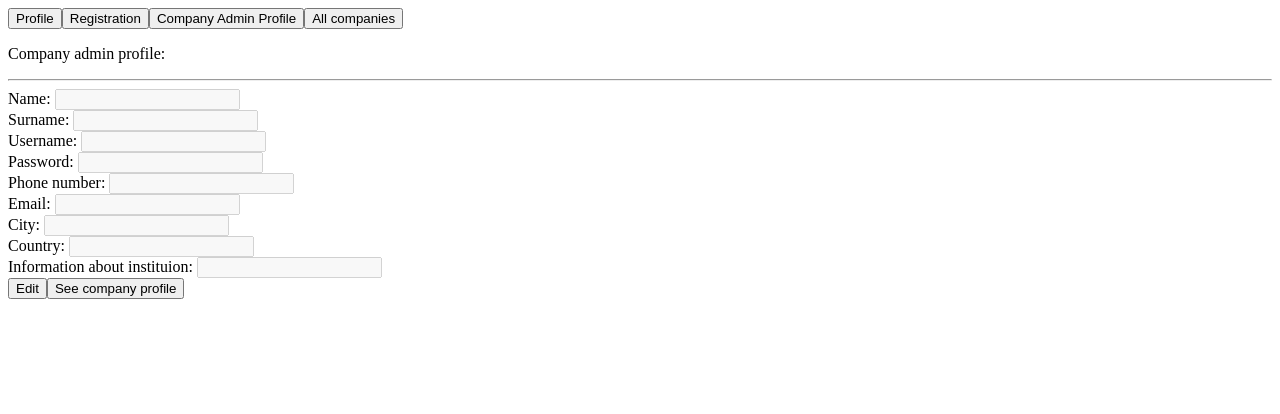
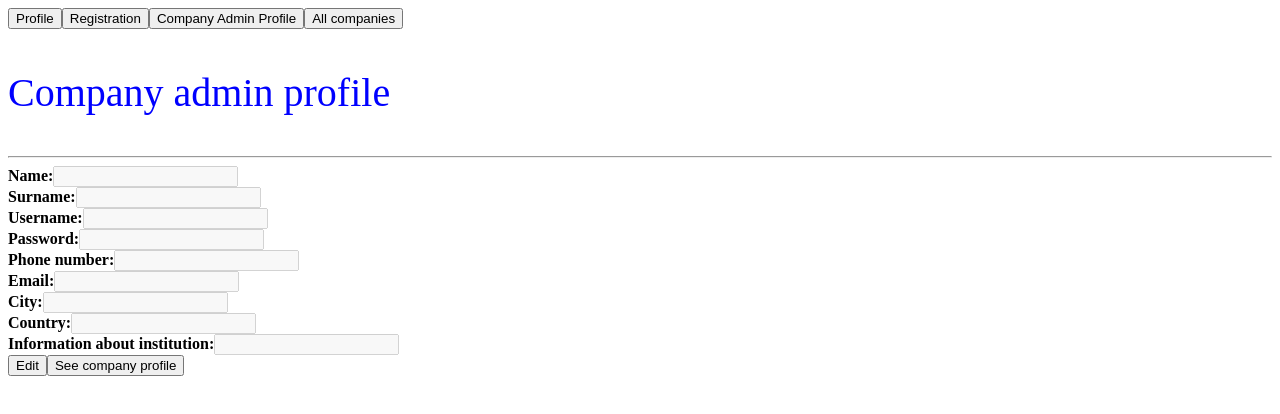
Before and after one commit to ISA-Tim6/Medical-Equipment-front-end, an Angular app: page /company-admin-profile in a window 1280 px wide. Shown: the top 414 px of the page. Built offline with nearby package versions, Linux system fonts and the light colour scheme; no server answers.

Commit message:
feat: Companies overview added

```diff
--- a/src/app/feature-modules/companies-overview/companies-overview.component.css
+++ b/src/app/feature-modules/companies-overview/companies-overview.component.css
@@ -1,7 +1,7 @@
 td{
     border: 2px solid blue;
     background-color: beige;
-    width: 5cm;
+    width: 8cm;
 }
 
 span{
@@ -9,3 +9,8 @@ span{
     color:blue;
     margin-left: 5px;
 }
+
+p{
+    color: Blue;
+    font-size: 5vh;
+}
--- a/src/app/feature-modules/companies-overview/companies-overview.component.html
+++ b/src/app/feature-modules/companies-overview/companies-overview.component.html
@@ -3,12 +3,12 @@
     <hr>
     <table>
         <tr *ngFor="let c of companies">
-            <td (onClick)="showDetails(c)">
+            <td (click)="showDetails(c)">
                 <span>Name:</span> {{c.name}}
                 <br>
                 <span>Average grade: </span>{{c.averageGrade}}
                 <br>
-                <span>City:</span> {{c.address.city}}
+                <span>Address:</span> {{c.address.country}},{{c.address.city}},{{c.address.street}},{{c.address.streetNumber}}
                 <br>
             </td>
         </tr>
--- a/src/app/feature-modules/companies-overview/companies-overview.component.ts
+++ b/src/app/feature-modules/companies-overview/companies-overview.component.ts
@@ -24,7 +24,7 @@ export class CompaniesOverviewComponent implements OnInit{
   id:number;
 
   showDetails(c:Company):void{
-    this.router.navigate([`company/${this.id}`]);
+    this.router.navigate([`company/${c.company_id}`]);
 
   }
 }
--- a/src/app/feature-modules/company-overview/company-overview.component.css
+++ b/src/app/feature-modules/company-overview/company-overview.component.css
@@ -0,0 +1,36 @@
+td{
+    align-items: center;
+    text-align: center;
+    border: 1px solid blue;
+    background-color: beige;
+}
+.div-equipment-header{
+    text-align: center;
+    font-weight: bold;
+    font-style: weight;
+}
+.span-equipment{
+    border: 1px solid blue;
+    width: 50px;
+}
+th{
+    text-align: left;
+    background-color:azure;
+}
+
+
+.div-equipment{
+    display: flex;
+    flex-direction: row;
+    justify-content: space-between;
+    gap: 10px;
+}
+
+table{
+    width: 250px;
+}
+
+p{
+    color: Blue;
+    font-size: 5vh;
+}
--- a/src/app/feature-modules/company-overview/company-overview.component.html
+++ b/src/app/feature-modules/company-overview/company-overview.component.html
@@ -1 +1,58 @@
-<p>company-overview works!</p>
+<p>Details about company<p>
+<hr>
+<br>
+<table>
+    <tr>
+        <th>Name</th>
+        <td>{{company.name}}</td>
+    </tr>
+    <tr>
+        <th>Average grade</th>
+        <td>{{company.averageGrade}}</td>
+    </tr>
+    <tr>
+        <th>Address</th>
+        <td>
+            <table>
+                <tr>
+                    <th>City</th>
+                    <td>{{company.address.city}}</td>
+                </tr>
+                <tr>
+                    <th>Country</th>
+                    <td>{{company.address.country}}</td>
+                </tr>
+                <tr>
+                    <th>Street</th>
+                    <td>{{company.address.street}}</td>
+                </tr>
+                <tr>
+                    <th>Street number</th>
+                    <td>{{company.address.streetNumber}}</td>
+                </tr>
+                <tr>
+                    <th>Longitude</th>
+                    <td>{{company.address.longitude}}</td>
+                </tr>
+                <tr>
+                    <th>Latitude</th>
+                    <td>{{company.address.latitude}}</td>
+                </tr>
+            </table>
+        </td>
+    </tr>
+    <tr>
+        <th>Equipment:</th>
+        <td>
+            <table>
+                <tr *ngFor="let e of company.equipment">
+                    <td>
+                        <div class="div-equipment"><div class="div-equipment-header">Name  </div><div class="span-equipment"> {{e.name}}</div></div>
+                        <div class="div-equipment"><div class="div-equipment-header">Description </div><div class="span-equipment">{{e.description}}</div></div>
+                        <div class="div-equipment"><div class="div-equipment-header">Type </div><div class="span-equipment">{{e.type}}</div></div>
+                    </td>
+                </tr>
+            </table>
+        </td>
+    </tr>
+</table>
--- a/src/app/feature-modules/company-overview/company-overview.component.ts
+++ b/src/app/feature-modules/company-overview/company-overview.component.ts
@@ -1,10 +1,29 @@
-import { Component } from '@angular/core';
+import { Component,OnInit } from '@angular/core';
+import { Company } from '../company-profile/model/company.model';
+import { CompanyService } from '../services/company.service';
+import { ActivatedRoute } from '@angular/router';
+
 
 @Component({
   selector: 'app-company-overview',
   templateUrl: './company-overview.component.html',
   styleUrls: ['./company-overview.component.css']
 })
-export class CompanyOverviewComponent {
+export class CompanyOverviewComponent implements OnInit{
+
+  id:number;
+  company:Company;
+  constructor(private service: CompanyService,private activatedRoute:ActivatedRoute) {
+  }
+  ngOnInit(): void {
+    this.activatedRoute.params.subscribe(params=>{
+      this.id=params['company_id'];
+    this.service.getCompany(this.id).subscribe({
+      next: (result: Company) => {
+        this.company = result;
+      },
+    });
+  })}
+
 
 }
--- a/src/app/feature-modules/stakeholders/company-admin-profile/company-admin-profile.component.css
+++ b/src/app/feature-modules/stakeholders/company-admin-profile/company-admin-profile.component.css
@@ -0,0 +1,4 @@
+p{
+    font-size: 5vh;
+    color: Blue;
+}
--- a/src/app/feature-modules/stakeholders/company-admin-profile/company-admin-profile.component.html
+++ b/src/app/feature-modules/stakeholders/company-admin-profile/company-admin-profile.component.html
@@ -1,26 +1,32 @@
 <div>
-    <p>Company admin profile:</p>
+    <p>Company admin profile</p>
     <hr>
     <div>
         <div>
-            Name:
+            <label><b>Name:</b></label>
             <input
             disabled={{disabledStatus}}
             type="text"
             [(ngModel)]="companyAdmin.name"
           />
+          <span *ngIf="disabledStatus==false && invalidName" style="color: red">
+            Invalid name!
+          </span>
         <div>
     </div>
     <div>
-        Surname:
+        <label><b>Surname:</b></label>
         <input
         disabled={{disabledStatus}}
         type="text"
         [(ngModel)]="companyAdmin.surname"
         />
+        <span *ngIf="disabledStatus==false && invalidSurname" style="color: red">
+            Invalid surname!
+          </span>
     </div>
     <div>
-        Username:
+        <label><b>Username:</b></label>
         <input
         disabled={{disabledStatus}}
         type="text"
@@ -28,7 +34,7 @@
         />
     </div>
     <div>
-        Password:
+        <label><b>Password:</b></label>
         <input
         disabled={{disabledStatus}}
         type="text"
@@ -36,7 +42,7 @@
         />
     </div>
     <div>
-        Phone number:
+        <label><b>Phone number:</b></label>
         <input
         type="text"
         disabled={{disabledStatus}}
@@ -44,7 +50,7 @@
         />
     </div>
     <div>
-        Email:
+        <label><b>Email:</b></label>
         <input
         type="text"
         disabled={{disabledStatus}}
@@ -52,7 +58,7 @@
         />
     </div>
     <div>
-        City:
+        <label><b>City:</b></label>
         <input
         type="text"
         disabled={{disabledStatus}}
@@ -60,7 +66,7 @@
         />
     </div>
     <div>
-        Country:
+        <label><b>Country:</b></label>
         <input
         type="text"
         disabled={{disabledStatus}}
@@ -68,7 +74,7 @@
         />
     </div>
     <div>
-        Information about instituion:
+        <label><b>Information about institution:</b></label>
         <input
         type="text"
         disabled={{disabledStatus}}
--- a/src/app/feature-modules/stakeholders/company-admin-profile/company-admin-profile.component.ts
+++ b/src/app/feature-modules/stakeholders/company-admin-profile/company-admin-profile.component.ts
@@ -31,6 +31,15 @@ export class CompanyAdminProfileComponent implements OnInit{
     loggedBefore: false,
     company_id:1
   };
+
+  invalidName:Boolean=false;
+  invalidSurname:Boolean=false;
+  invalidEmail:Boolean=false;
+  invalidUsername:Boolean=false;
+  invalidPassword:Boolean=false;
+  invalidCity:Boolean=false;
+  invalidCountry:Boolean=false;
+  invalidPhoneNumber:Boolean=false;
 
   ngOnInit(): void {
     this.service.getCompanyAdmin(this.id).subscribe({
```
